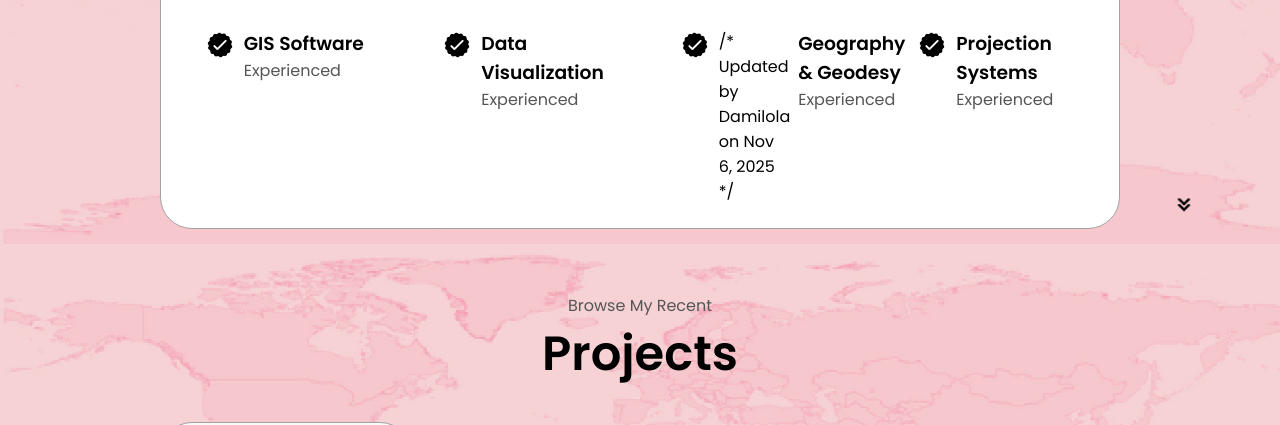
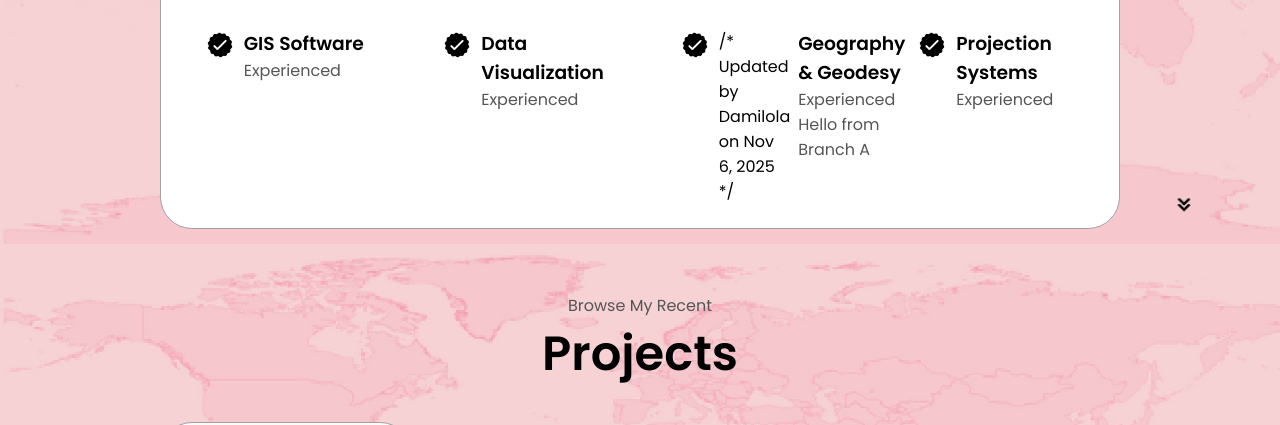
Before and after one commit to mappingwithdamilola/portfolio, a plain HTML site: page index.html in a window 1280 px wide. Shown: the part 2257-2682 px from the top of the page. Drawn offline with Linux system fonts and the light colour scheme.

Commit message:
Branch A update

```diff
--- a/index.html
+++ b/index.html
@@ -234,6 +234,7 @@
                 <div>
                   <h3>Geography & Geodesy</h3>
                   <p>Experienced</p>
+                  <p>Hello from Branch A</p>
                 </div>
               </article>
               <article>
```
